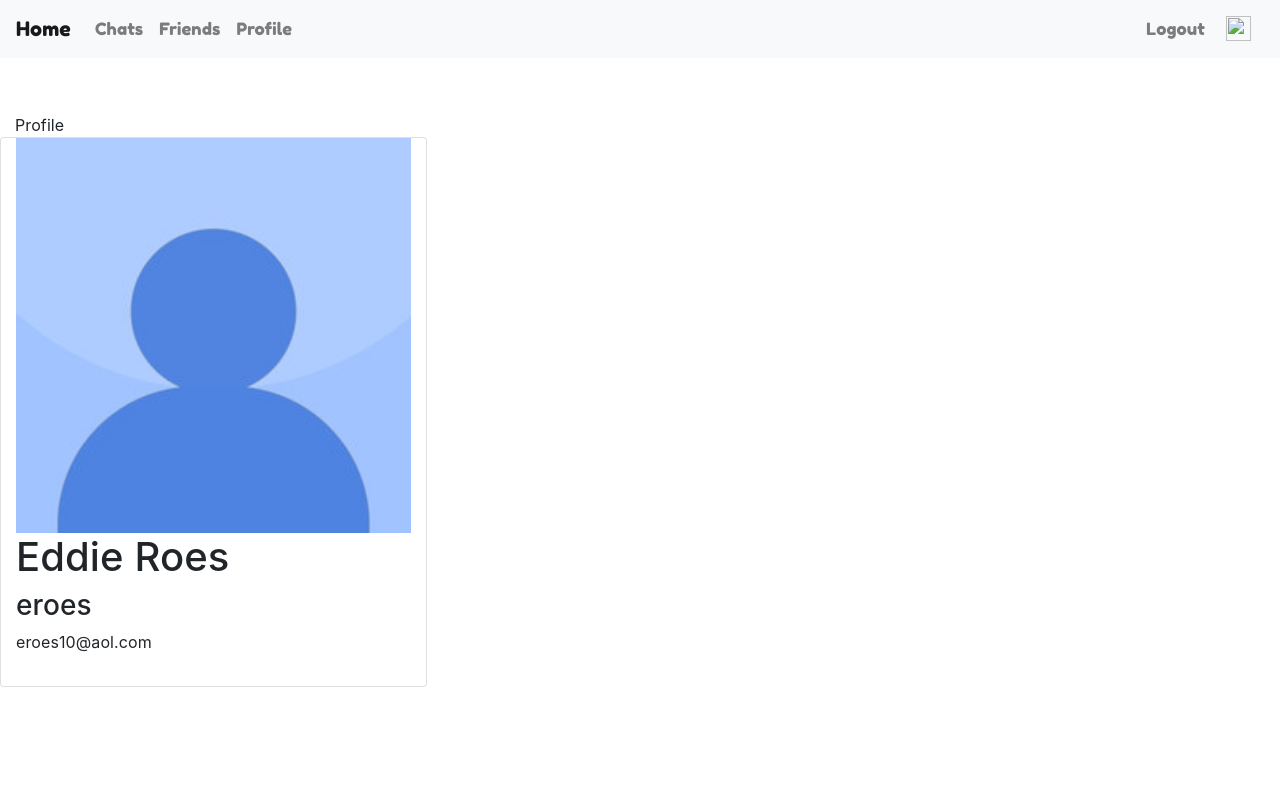
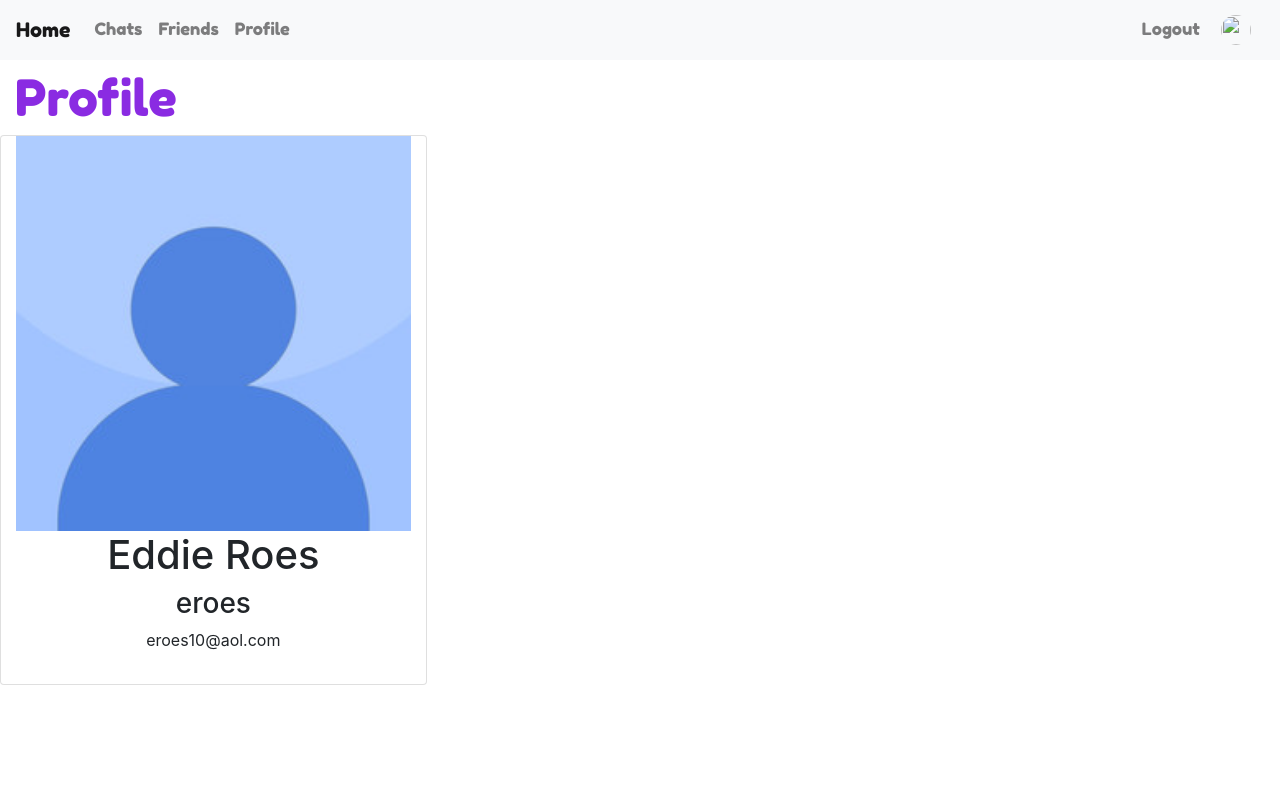
Before and after one commit to sroes/senior_project, a Django app: a page that uses templates/core/navbar.html in a window 1280 px wide. Run offline with Django 3.2, Linux system fonts and the light colour scheme; a user stored in the database is signed in; data comes from the database, SQL or seed files in the repository; some libraries are stand-ins or nearby versions.

Commit message:
added new styles

```diff
--- a/static/style1.css
+++ b/static/style1.css
@@ -1,17 +1,60 @@
-body {
-    display: flex;
-    align-items: center;
-    justify-content: center;
-    min-height: 100vh;
-    background: #27ae60;
-    font-family: "proxima-nova", "Source Sans Pro", sans-serif;
-    font-size: 1em;
-    letter-spacing: 0.1px;
-    color: #32465a;
-    text-rendering: optimizeLegibility;
-    text-shadow: 1px 1px 1px rgba(0, 0, 0, 0.004);
-    -webkit-font-smoothing: antialiased;
-  }
+.first-element {
+  padding-top: 60px;
+}
+
+.avatar {
+  vertical-align: middle;
+  margin: auto;
+  width: 30px;
+  height: 30px;
+  border-radius: 50%;
+}
+
+/* Dropdown Button */
+.dropbtn {
+  background-color: #7c26c7;
+  color: white;
+  padding: 16px;
+  font-size: 16px;
+  border: none;
+  cursor: pointer;
+}
+
+/* Dropdown button on hover & focus */
+.dropbtn:hover, .dropbtn:focus {
+  background-color: #9d19c2;
+}
+
+/* The container <div> - needed to position the dropdown content */
+.dropdown {
+  position: relative;
+  display: inline-block;
+}
+
+/* Dropdown Content (Hidden by Default) */
+.dropdown-content {
+  display: none;
+  position: absolute;
+  background-color: #f1f1f1;
+  min-width: 160px;
+  box-shadow: 0px 8px 16px 0px rgba(0,0,0,0.2);
+  z-index: 1;
+}
+
+/* Links inside the dropdown */
+.dropdown-content a {
+  color: black;
+  padding: 12px 16px;
+  text-decoration: none;
+  display: block;
+}
+
+/* Change color of dropdown links on hover */
+.dropdown-content a:hover {background-color: #ddd}
+
+/* Show the dropdown menu (use JS to add this class to the .dropdown-content container when the user clicks on the dropdown button) */
+.show {display:block;}
+
 
   #frame {
     width: 100%;
@@ -32,7 +75,7 @@
     max-width: 340px;
     width: 40%;
     height: 100%;
-    background: #2c3e50;
+    background: #593475;
     color: #f5f5f5;
     overflow: hidden;
     position: relative;
@@ -514,7 +557,7 @@
     width: 100%;
     height: 80px;
     line-height: 80px;
-    background: #f5f5f5;
+    background: #593475;
   }
   #frame .content .contact-profile img {
     width: 60px;
@@ -672,3 +715,37 @@
   .fa {
     font-size: 1.5em !important;
   }
+
+  .card {
+    text-align: center;
+  }
+  h9 {
+    font-family: 'Fredoka One';font-size: 50px;
+    color: #8A2BE2;
+}
+
+
+  .profileCard {
+    margin-left: 20px;
+  }
+
+  .profileCardContact {
+    border: none;
+    outline: 0;
+    display: inline-block;
+    padding: 8px;
+    color: white;
+    background-color: #000;
+    text-align: center;
+    cursor: pointer;
+    width: 100%;
+    font-size: 18px;
+  }
+
+
+a:hover
+{
+     color:#00A0C6;
+     text-decoration:none;
+     cursor:pointer;
+}
```
